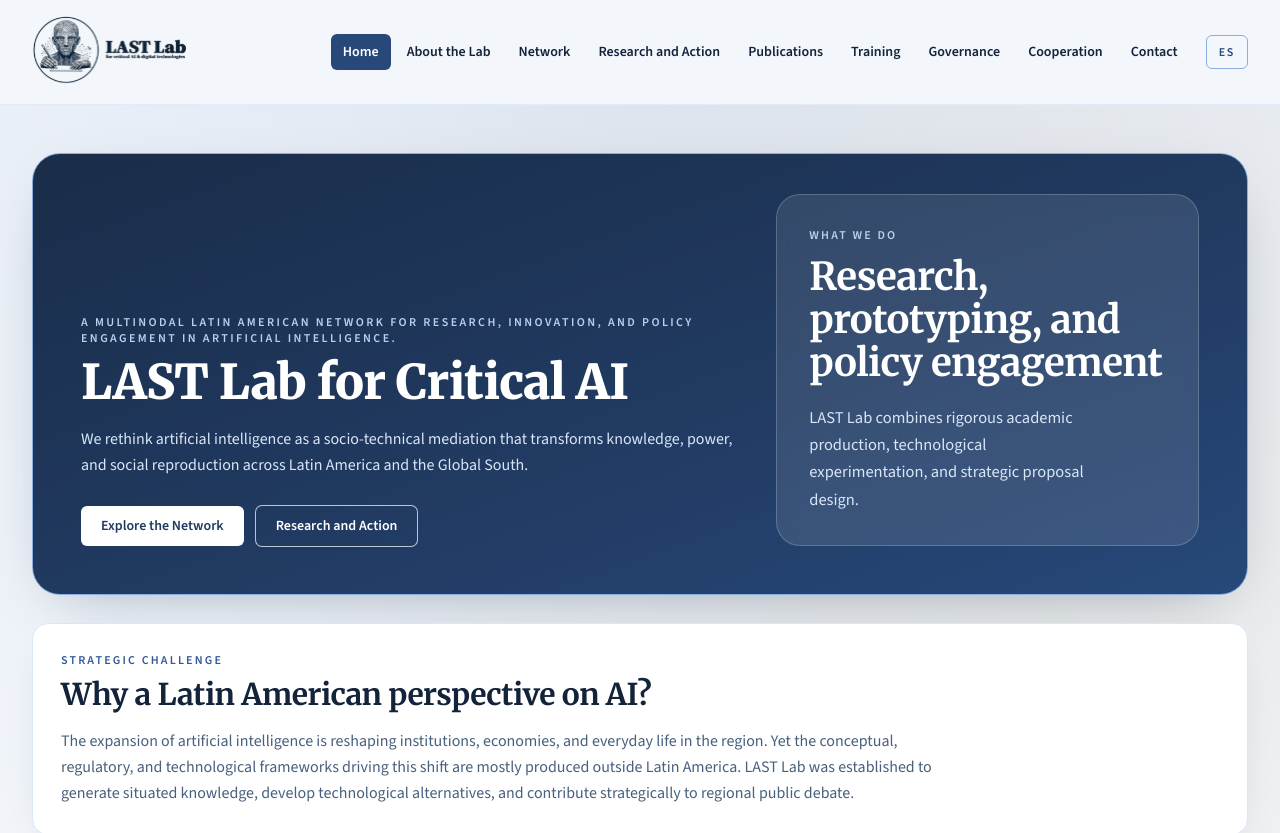
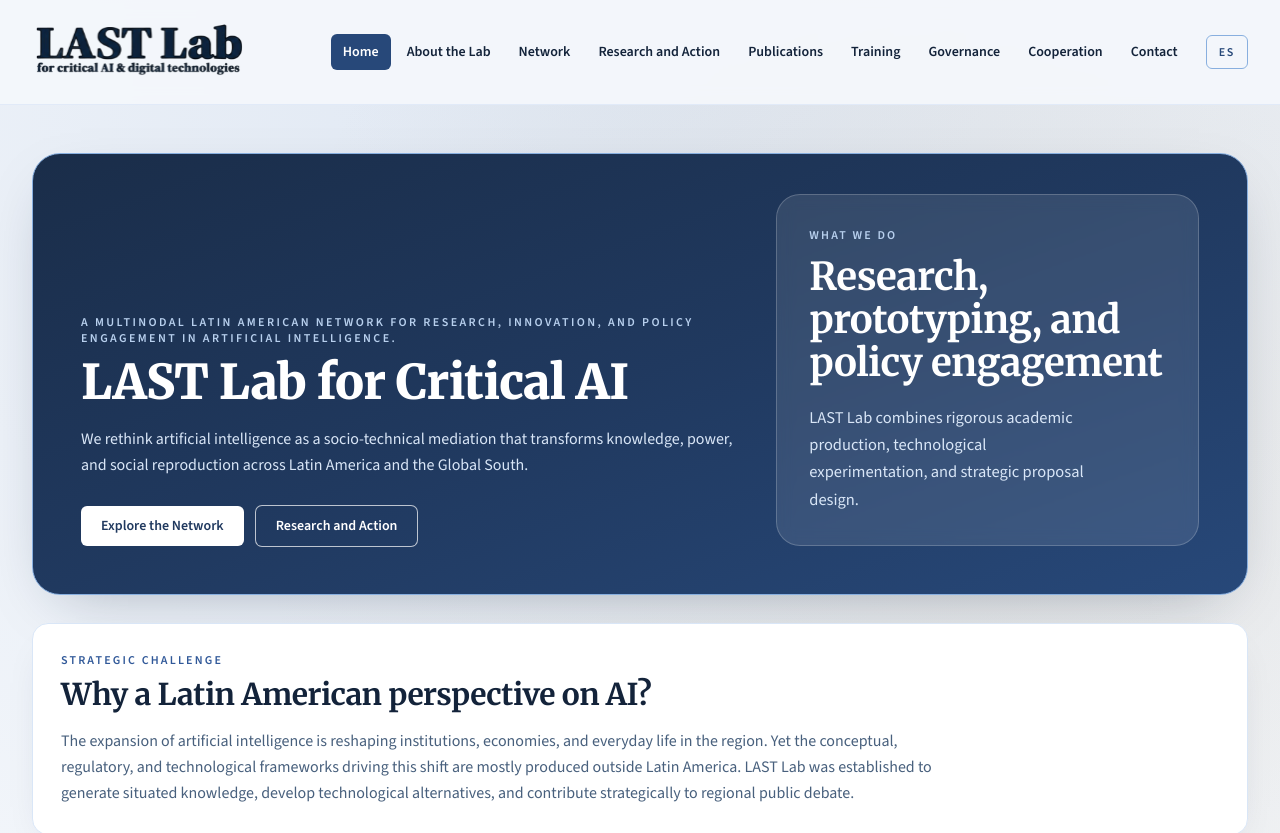
Before and after one commit to laslabcritical/lastlab, a Next.js app: page /en in a window 1280 px wide. Shown: the top 833 px of the page. Built offline with nearby package versions, Linux system fonts and the light colour scheme.

Commit message:
Se actualizò momentaneamente el logo

```diff
--- a/src/components/layout/navbar.tsx
+++ b/src/components/layout/navbar.tsx
@@ -40,10 +40,10 @@
         <div className="flex items-center gap-4">
           <Link href={getLocalizedPath(locale, "home")} className="flex min-w-0 items-center">
             <Image
-              src={withBasePath("/brand/2.svg")}
+              src={withBasePath("/brand/3.svg")}
               alt="LAST Lab"
-              width={1120}
-              height={520}
+              width={600}
+              height={203}
               className="h-14 w-auto max-w-[320px] sm:h-16 sm:max-w-[380px] lg:h-[4.5rem] lg:max-w-[460px]"
               priority
             />
```
